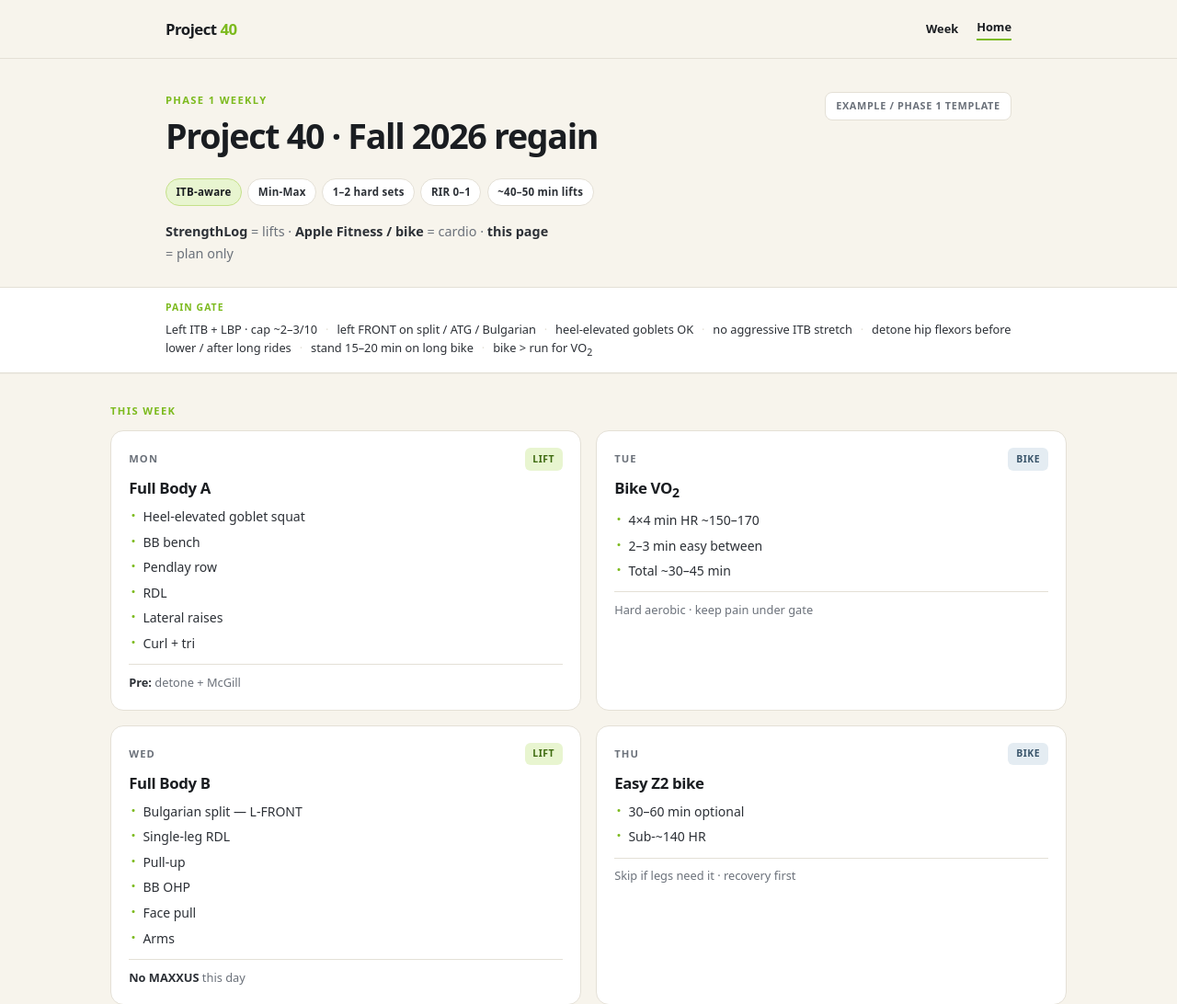
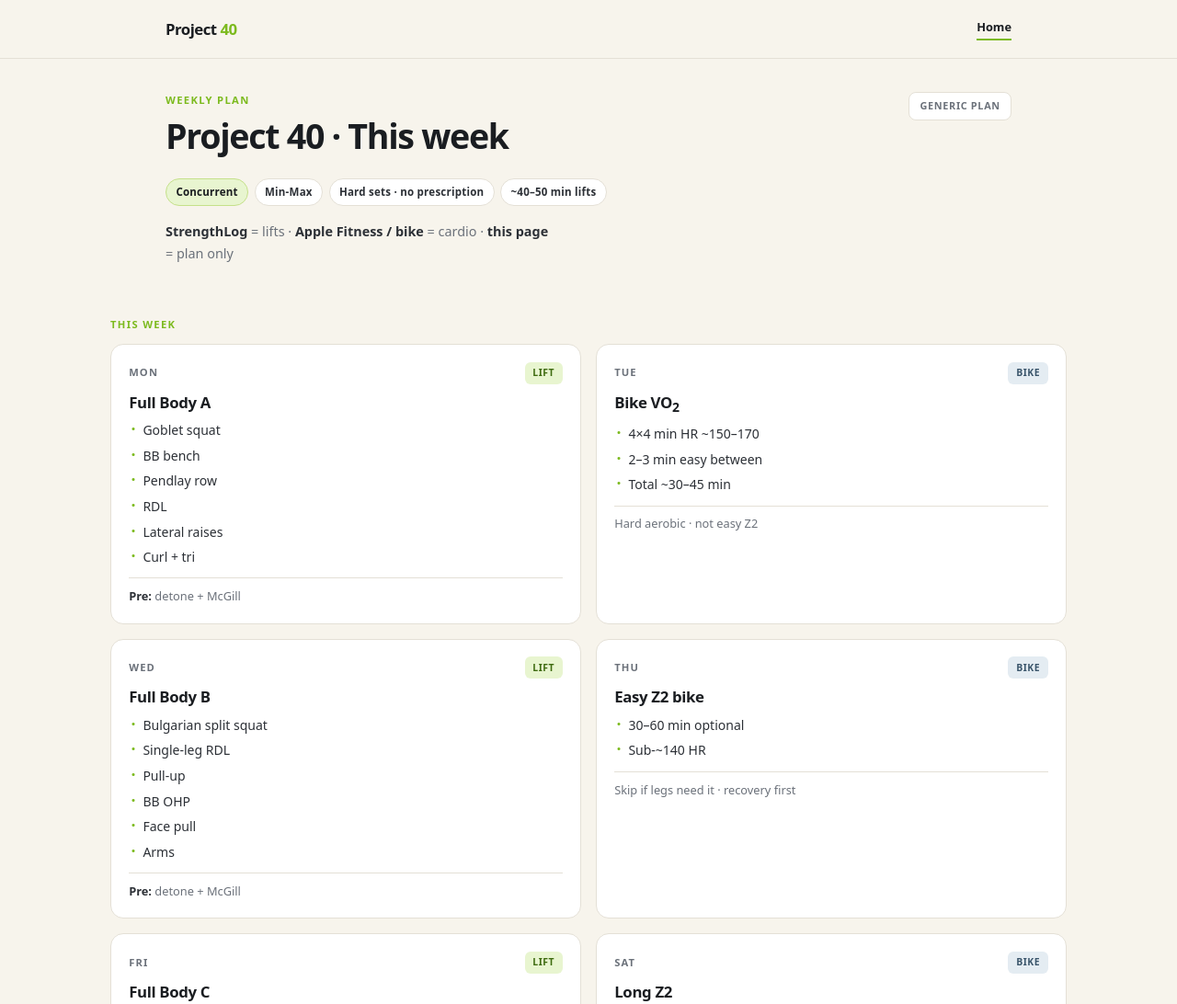
Before and after one commit to andreask3b/project40, a plain HTML site: page week/index.html in a window 1280 px wide. Shown: the top 1092 px of the page at 92% size. Drawn offline with Linux system fonts and the light colour scheme.

Commit message:
Revise /week: generic plan, no injury topic, back extension

```diff
--- a/week/index.html
+++ b/week/index.html
@@ -3,8 +3,8 @@
 <head>
 <meta charset="UTF-8">
 <meta name="viewport" content="width=device-width, initial-scale=1">
-<title>Project 40 — Week (Phase 1 template)</title>
-<meta name="description" content="Project 40 Phase 1 weekly plan template — shareable example week. Lifts, bike, pain gate. Not live logs.">
+<title>Project 40 — Week</title>
+<meta name="description" content="Project 40 generic weekly plan — shareable example week. Lifts, bike, recovery. Not live logs.">
 <meta name="robots" content="index,follow">
 <style>
   :root {
@@ -55,20 +55,6 @@
     color: var(--charcoal);
     border-bottom: 2px solid var(--lime);
     padding-bottom: 0.15rem;
-  }
-
-  .nav-links {
-    display: flex; align-items: center; gap: 1.25rem;
-  }
-  .nav-quiet {
-    font-size: 0.8rem; font-weight: 600;
-    color: var(--muted);
-  }
-  .nav-quiet[aria-current="page"] {
-    color: var(--charcoal);
-  }
-  footer .footer-links {
-    display: flex; align-items: center; gap: 1rem;
   }
 
   .page-head {
@@ -122,28 +108,6 @@
     max-width: 52ch;
   }
   .sub-line strong { color: var(--ink); font-weight: 600; }
-
-  .pain-strip {
-    position: sticky;
-    top: 0;
-    z-index: 20;
-    background: var(--white);
-    border-top: 1px solid var(--border);
-    border-bottom: 1px solid var(--border);
-    box-shadow: 0 1px 0 rgba(26,29,33,0.04);
-  }
-  .pain-inner {
-    padding: 0.85rem 0;
-  }
-  .pain-label {
-    font-size: 0.65rem; font-weight: 700; letter-spacing: 0.1em;
-    text-transform: uppercase; color: var(--lime);
-    margin-bottom: 0.35rem;
-  }
-  .pain-rules {
-    font-size: 0.8rem; color: var(--ink); line-height: 1.55;
-  }
-  .pain-rules .sep { color: var(--border); margin: 0 0.35rem; }
 
   .week-sec { padding: 2rem 0 2.5rem; }
   .week-grid {
@@ -302,10 +266,7 @@
 <nav>
   <div class="wrap nav-inner">
     <a href="/" class="logo">Project <span>40</span></a>
-    <div class="nav-links">
-      <a class="nav-quiet" href="/week" aria-current="page">Week</a>
-      <a class="nav-cta" href="/">Home</a>
-    </div>
+    <a class="nav-cta" href="/">Home</a>
   </div>
 </nav>
 
@@ -313,42 +274,21 @@
   <div class="wrap">
     <div class="page-head-top">
       <div>
-        <p class="sec-label">Phase 1 weekly</p>
-        <h1>Project 40 · Fall 2026 regain</h1>
+        <p class="sec-label">Weekly plan</p>
+        <h1>Project 40 · This week</h1>
       </div>
-      <span class="badge-quiet">example / Phase 1 template</span>
+      <span class="badge-quiet">generic plan</span>
     </div>
     <div class="meta-row">
-      <span class="chip chip-lime">ITB-aware</span>
+      <span class="chip chip-lime">Concurrent</span>
       <span class="chip">Min-Max</span>
-      <span class="chip">1–2 hard sets</span>
-      <span class="chip">RIR 0–1</span>
+      <span class="chip">Hard sets · no prescription</span>
       <span class="chip">~40–50 min lifts</span>
     </div>
     <p class="sub-line"><strong>StrengthLog</strong> = lifts · <strong>Apple Fitness / bike</strong> = cardio · <strong>this page</strong> = plan only</p>
   </div>
 </header>
 
-<div class="pain-strip">
-  <div class="wrap pain-inner">
-    <p class="pain-label">Pain gate</p>
-    <p class="pain-rules">
-      Left ITB + LBP · cap ~2–3/10
-      <span class="sep">·</span>
-      left FRONT on split / ATG / Bulgarian
-      <span class="sep">·</span>
-      heel-elevated goblets OK
-      <span class="sep">·</span>
-      no aggressive ITB stretch
-      <span class="sep">·</span>
-      detone hip flexors before lower / after long rides
-      <span class="sep">·</span>
-      stand 15–20 min on long bike
-      <span class="sep">·</span>
-      bike &gt; run for VO<sub>2</sub>
-    </p>
-  </div>
-</div>
 
 <section class="week-sec" aria-label="Week plan">
   <div class="wrap-wide">
@@ -362,7 +302,7 @@
         </div>
         <h3 class="day-title">Full Body A</h3>
         <ul class="day-moves">
-          <li>Heel-elevated goblet squat</li>
+          <li>Goblet squat</li>
           <li>BB bench</li>
           <li>Pendlay row</li>
           <li>RDL</li>
@@ -383,7 +323,7 @@
           <li>2–3 min easy between</li>
           <li>Total ~30–45 min</li>
         </ul>
-        <p class="day-note">Hard aerobic · keep pain under gate</p>
+        <p class="day-note">Hard aerobic · not easy Z2</p>
       </article>
 
       <article class="day-card">
@@ -393,14 +333,14 @@
         </div>
         <h3 class="day-title">Full Body B</h3>
         <ul class="day-moves">
-          <li>Bulgarian split — L-FRONT</li>
+          <li>Bulgarian split squat</li>
           <li>Single-leg RDL</li>
           <li>Pull-up</li>
           <li>BB OHP</li>
           <li>Face pull</li>
           <li>Arms</li>
         </ul>
-        <p class="day-note"><strong>No MAXXUS</strong> this day</p>
+        <p class="day-note"><strong>Pre:</strong> detone + McGill</p>
       </article>
 
       <article class="day-card">
@@ -423,16 +363,16 @@
         </div>
         <h3 class="day-title">Full Body C</h3>
         <ul class="day-moves">
-          <li>ATG split squat — L-FRONT</li>
+          <li>ATG split squat</li>
           <li>Ring dips</li>
           <li>Chin-up</li>
           <li>DB row</li>
-          <li>MAXXUS holds</li>
+          <li>Back extension</li>
           <li>Hammer + OH tri</li>
           <li>Band abd + tib</li>
           <li>Hang</li>
         </ul>
-        <p class="day-note">Min-Max hard sets · stay inside pain gate</p>
+        <p class="day-note">Min-Max hard sets · no load prescription</p>
       </article>
 
       <article class="day-card">
@@ -484,9 +424,9 @@
           <tbody>
             <tr>
               <td>Squat</td>
-              <td>Heel-elev goblet</td>
-              <td>Bulgarian L-FRONT</td>
-              <td>ATG L-FRONT</td>
+              <td>Goblet squat</td>
+              <td>Bulgarian</td>
+              <td>ATG split</td>
             </tr>
             <tr>
               <td>Press</td>
@@ -498,7 +438,7 @@
               <td>Hinge</td>
               <td>RDL</td>
               <td>SL RDL</td>
-              <td>—</td>
+              <td>Back extension</td>
             </tr>
             <tr>
               <td>Pull (vert)</td>
@@ -516,7 +456,7 @@
               <td>Glute med</td>
               <td>—</td>
               <td>—</td>
-              <td>MAXXUS holds · band abd</td>
+              <td>Band abd</td>
             </tr>
             <tr>
               <td>Arms</td>
@@ -531,7 +471,7 @@
   </div>
 </section>
 
-<section class="block-sec" aria-label="Daily and physio" style="padding-bottom:3rem">
+<section class="block-sec" aria-label="Daily and recovery" style="padding-bottom:3rem">
   <div class="wrap two-col">
     <div class="block-card">
       <p class="sec-label">Daily</p>
@@ -544,12 +484,13 @@
       </ul>
     </div>
     <div class="block-card">
-      <p class="sec-label">Physio</p>
-      <h2>Soft tissue only</h2>
-      <p class="lead-sm">Keep it quiet. No aggressive stretching while the gate is active.</p>
+      <p class="sec-label">Recovery</p>
+      <h2>Between sessions</h2>
+      <p class="lead-sm">Keep mobility short. Soft tissue as needed — no marathon stretch sessions.</p>
       <ul class="mini-list">
-        <li>Soft tissue: TFL / glute med / glute max</li>
-        <li>No static stretch for now</li>
+        <li>Light soft tissue if tight</li>
+        <li>Stand often on long rides</li>
+        <li>Hip-flexor detone after lower / long bike</li>
       </ul>
     </div>
   </div>
@@ -557,10 +498,7 @@
 
 <footer class="wrap">
   <a href="/" class="wordmark">Project <span>40</span></a>
-  <div class="footer-links">
-    <a class="home-link" href="/">Home</a>
-    <a class="home-link" href="/week">Week</a>
-  </div>
+  <a class="home-link" href="/">← Home</a>
 </footer>
 
 </body>
```
